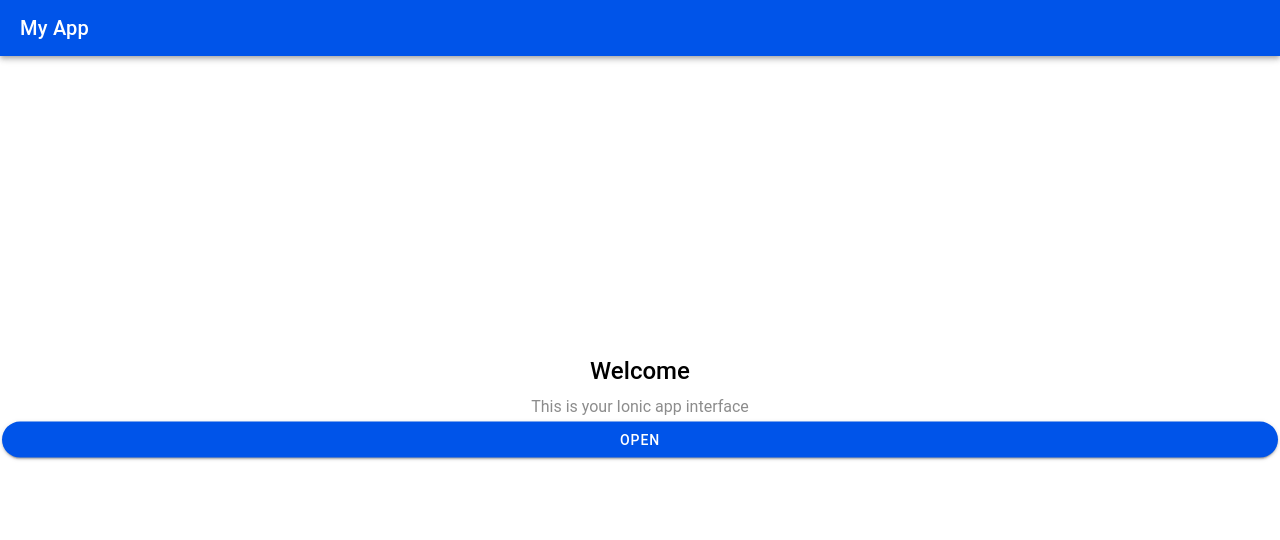
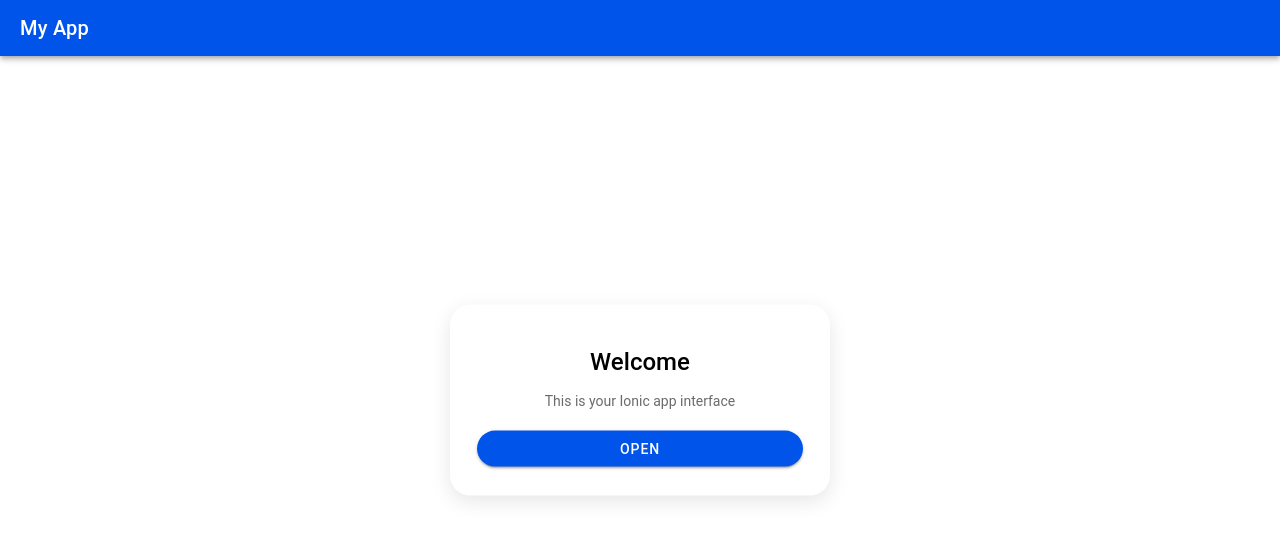
Before and after one commit to luelD/it35c-mobile, a React (Vite) app: page /home in a window 1280 px wide. Shown: the top 540 px of the page. Built offline with nearby package versions, Linux system fonts and the light colour scheme.

Commit message:
Added Feature

```diff
--- a/src/App.tsx
+++ b/src/App.tsx
@@ -1,17 +1,19 @@
 import { Redirect, Route } from 'react-router-dom';
 import { IonApp, IonRouterOutlet, setupIonicReact } from '@ionic/react';
 import { IonReactRouter } from '@ionic/react-router';
+
 import Home from './pages/Home';
+import Login from './pages/Login';
 
-/* Core CSS required for Ionic components to work properly */
+/* Core CSS */
 import '@ionic/react/css/core.css';
 
-/* Basic CSS for apps built with Ionic */
+/* Basic CSS */
 import '@ionic/react/css/normalize.css';
 import '@ionic/react/css/structure.css';
 import '@ionic/react/css/typography.css';
 
-/* Optional CSS utils that can be commented out */
+/* Optional CSS */
 import '@ionic/react/css/padding.css';
 import '@ionic/react/css/float-elements.css';
 import '@ionic/react/css/text-alignment.css';
@@ -19,18 +21,10 @@ import '@ionic/react/css/text-transformation.css';
 import '@ionic/react/css/flex-utils.css';
 import '@ionic/react/css/display.css';
 
-/**
- * Ionic Dark Mode
- * -----------------------------------------------------
- * For more info, please see:
- * https://ionicframework.com/docs/theming/dark-mode
- */
-
-/* import '@ionic/react/css/palettes/dark.always.css'; */
-/* import '@ionic/react/css/palettes/dark.class.css'; */
+/* Dark mode */
 import '@ionic/react/css/palettes/dark.system.css';
 
-/* Theme variables */
+/* Theme */
 import './theme/variables.css';
 
 setupIonicReact();
@@ -39,12 +33,22 @@ const App: React.FC = () => (
   <IonApp>
     <IonReactRouter>
       <IonRouterOutlet>
+
+        {/* Login */}
+        <Route exact path="/login">
+          <Login />
+        </Route>
+
+        {/* Home */}
         <Route exact path="/home">
           <Home />
         </Route>
+
+        {/* Default */}
         <Route exact path="/">
-          <Redirect to="/home" />
+          <Redirect to="/login" />
         </Route>
+
       </IonRouterOutlet>
     </IonReactRouter>
   </IonApp>
--- a/src/components/ExploreContainer.css
+++ b/src/components/ExploreContainer.css
@@ -5,20 +5,47 @@
   right: 0;
   top: 50%;
   transform: translateY(-50%);
+
+  padding: 20px;
 }
 
-#container strong {
-  font-size: 20px;
-  line-height: 26px;
+/* Add card look */
+.card {
+  background: #ffffff;
+  padding: 25px;
+  border-radius: 20px;
+  max-width: 380px;
+  margin: auto;
+
+  box-shadow: 0 6px 20px rgba(0, 0, 0, 0.1);
 }
 
-#container p {
-  font-size: 16px;
-  line-height: 22px;
-  color: #8c8c8c;
-  margin: 0;
+/* Title */
+#container strong {
+  font-size: 22px;
+  line-height: 28px;
+  display: block;
+  margin-bottom: 10px;
 }
 
+/* Paragraph */
+#container p {
+  font-size: 14px;
+  line-height: 20px;
+  color: #6b6b6b;
+  margin-bottom: 20px;
+}
+
+/* Optional link style */
 #container a {
   text-decoration: none;
+  color: #3880ff;
+  font-weight: 500;
 }
+
+/* Optional icon style (if you added one) */
+.icon {
+  font-size: 40px;
+  color: #3880ff;
+  margin-bottom: 10px;
+}
--- a/src/components/ExploreContainer.tsx
+++ b/src/components/ExploreContainer.tsx
@@ -19,11 +19,12 @@ const ExploreContainer: React.FC<ContainerProps> = () => {
       <IonToast
         trigger="open-toast"
         position="top"
-        message="This toast will disappear after a millisecond"
-        duration={100}>
+        message="Hi! im Luel Dawn T. Cagay"
+        duration={500}>
       </IonToast>
 
     </div>
+
   );
 };
 
--- /dev/null
+++ b/src/pages/Login.tsx
@@ -0,0 +1,26 @@
+import {IonButton, IonContent, IonHeader, IonPage, IonTitle, IonToolbar } from '@ionic/react';
+
+const Login: React.FC = () => {
+
+  return (
+  <IonPage>
+      <IonHeader>
+      <IonToolbar>
+            <IonTitle>Login</IonTitle>
+          </IonToolbar>
+        </IonHeader>
+
+      <IonContent className="ion-padding">
+
+       <IonButton expand="full">
+       Login
+    </IonButton>
+
+     </IonContent>
+      </IonPage>
+
+
+  );
+};
+
+export default Login;
```
Also changed, not shown: src/pages/Menu.tsx (added, +23 -0 lines), src/pages/Page1.tsx (added, +23 -0 lines), src/pages/Page2.tsx (added, +23 -0 lines), src/pages/Template.tsx (added, +23 -0 lines).
